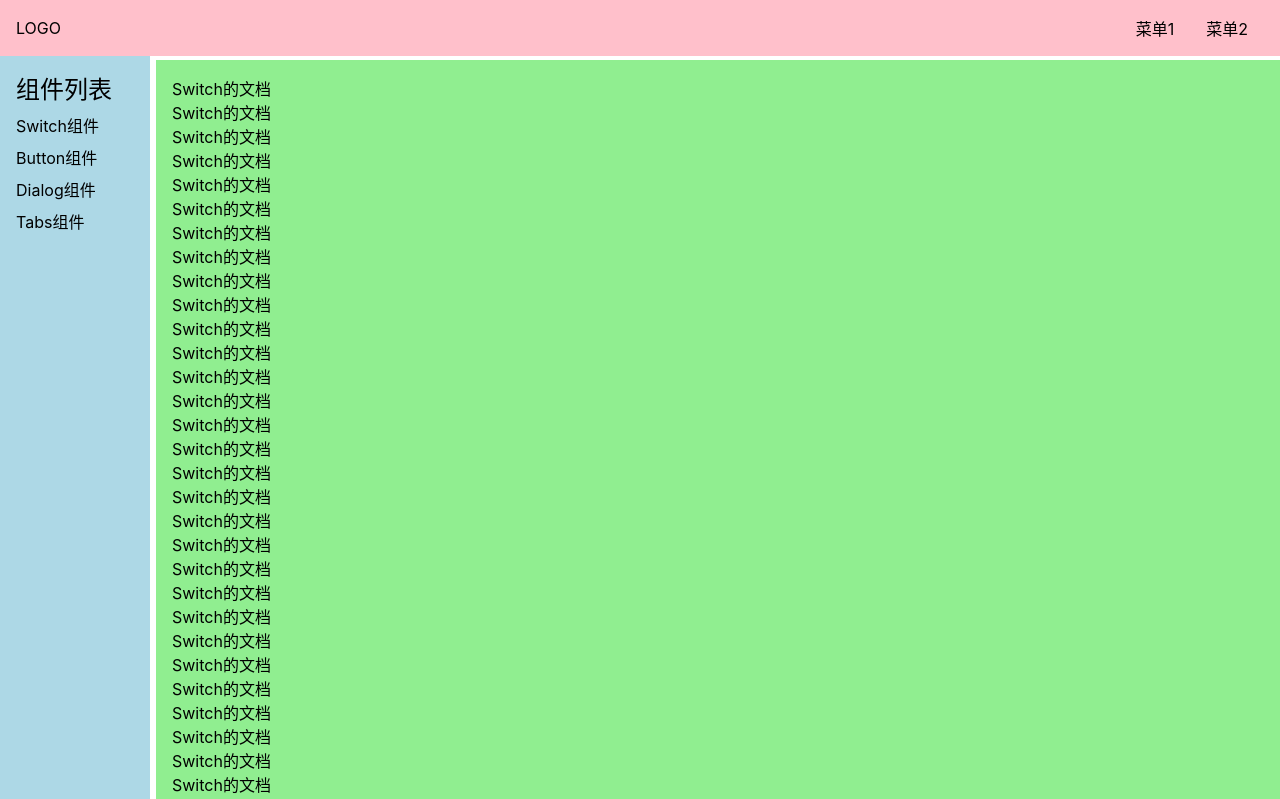
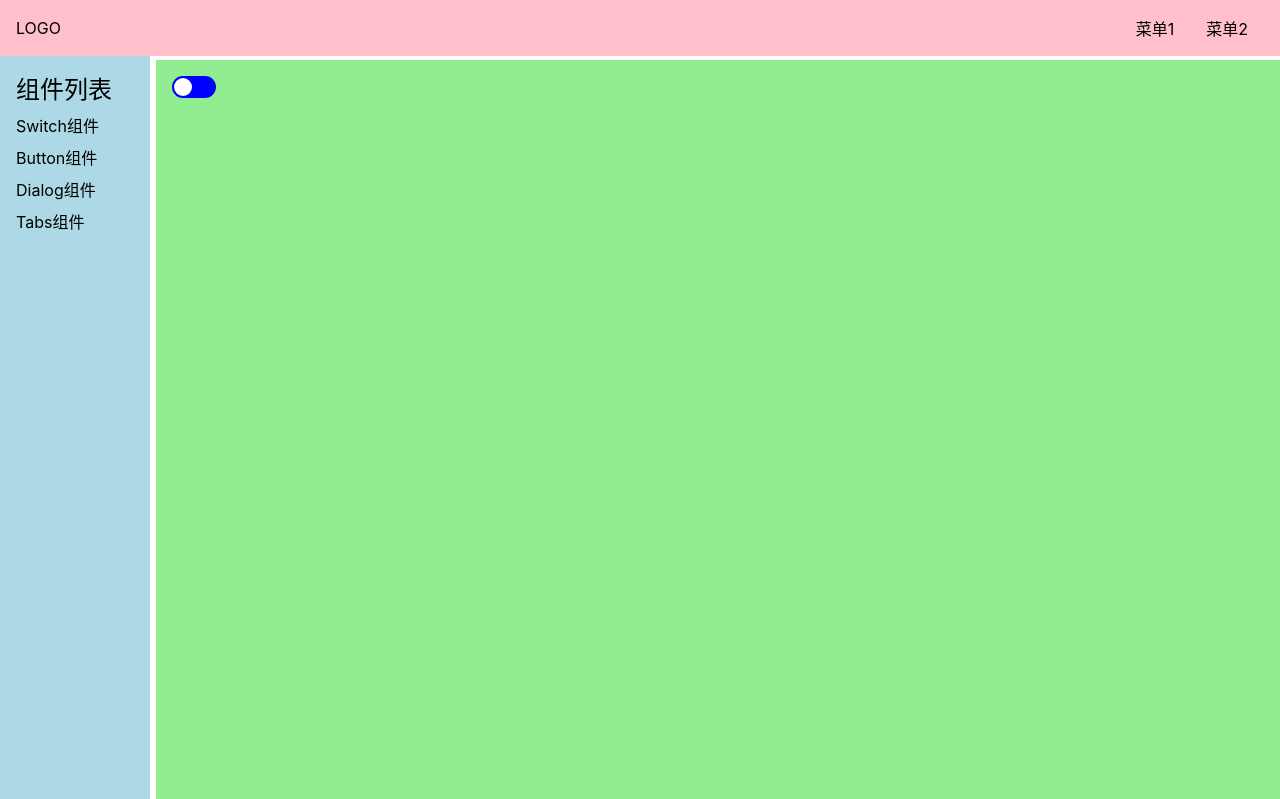
Before and after one commit to basd1995/PineUI-Vue3, a Vue app: page /#/doc/switch in a window 1280 px wide. Shown: the top 799 px of the page. Built offline with nearby package versions, Linux system fonts and the light colour scheme; the HTML template or start-up script is replaced by a standard one.

Commit message:
hover之后按钮右滚

```diff
--- a/src/components/Switch.vue
+++ /dev/null
@@ -1,114 +0,0 @@
-<template>
-  <div>
-    <p>Switch的文档</p>
-    <p>Switch的文档</p>
-    <p>Switch的文档</p>
-    <p>Switch的文档</p>
-    <p>Switch的文档</p>
-    <p>Switch的文档</p>
-    <p>Switch的文档</p>
-    <p>Switch的文档</p>
-    <p>Switch的文档</p>
-    <p>Switch的文档</p>
-    <p>Switch的文档</p>
-    <p>Switch的文档</p>
-    <p>Switch的文档</p>
-    <p>Switch的文档</p>
-    <p>Switch的文档</p>
-    <p>Switch的文档</p>
-    <p>Switch的文档</p>
-    <p>Switch的文档</p>
-    <p>Switch的文档</p>
-    <p>Switch的文档</p>
-    <p>Switch的文档</p>
-    <p>Switch的文档</p>
-    <p>Switch的文档</p>
-    <p>Switch的文档</p>
-    <p>Switch的文档</p>
-    <p>Switch的文档</p>
-    <p>Switch的文档</p>
-    <p>Switch的文档</p>
-    <p>Switch的文档</p>
-    <p>Switch的文档</p>
-    <p>Switch的文档</p>
-    <p>Switch的文档</p>
-    <p>Switch的文档</p>
-    <p>Switch的文档</p>
-    <p>Switch的文档</p>
-    <p>Switch的文档</p>
-    <p>Switch的文档</p>
-    <p>Switch的文档</p>
-    <p>Switch的文档</p>
-    <p>Switch的文档</p>
-    <p>Switch的文档</p>
-    <p>Switch的文档</p>
-    <p>Switch的文档</p>
-    <p>Switch的文档</p>
-    <p>Switch的文档</p>
-    <p>Switch的文档</p>
-    <p>Switch的文档</p>
-    <p>Switch的文档</p>
-    <p>Switch的文档</p>
-    <p>Switch的文档</p>
-    <p>Switch的文档</p>
-    <p>Switch的文档</p>
-    <p>Switch的文档</p>
-    <p>Switch的文档</p>
-    <p>Switch的文档</p>
-    <p>Switch的文档</p>
-    <p>Switch的文档</p>
-    <p>Switch的文档</p>
-    <p>Switch的文档</p>
-    <p>Switch的文档</p>
-    <p>Switch的文档</p>
-    <p>Switch的文档</p>
-    <p>Switch的文档</p>
-    <p>Switch的文档</p>
-    <p>Switch的文档</p>
-    <p>Switch的文档</p>
-    <p>Switch的文档</p>
-    <p>Switch的文档</p>
-    <p>Switch的文档</p>
-    <p>Switch的文档</p>
-    <p>Switch的文档</p>
-    <p>Switch的文档</p>
-    <p>Switch的文档</p>
-    <p>Switch的文档</p>
-    <p>Switch的文档</p>
-    <p>Switch的文档</p>
-    <p>Switch的文档</p>
-    <p>Switch的文档</p>
-    <p>Switch的文档</p>
-    <p>Switch的文档</p>
-    <p>Switch的文档</p>
-    <p>Switch的文档</p>
-    <p>Switch的文档</p>
-    <p>Switch的文档</p>
-    <p>Switch的文档</p>
-    <p>Switch的文档</p>
-    <p>Switch的文档</p>
-    <p>Switch的文档</p>
-    <p>Switch的文档</p>
-    <p>Switch的文档</p>
-    <p>Switch的文档</p>
-    <p>Switch的文档</p>
-    <p>Switch的文档</p>
-    <p>Switch的文档</p>
-    <p>Switch的文档</p>
-    <p>Switch的文档</p>
-    <p>Switch的文档</p>
-    <p>Switch的文档</p>
-    <p>Switch的文档</p>
-    <p>Switch的文档</p>
-  </div>
-</template>
-
-<script>
-export default {
-
-}
-</script>
-
-<style>
-
-</style>
--- /dev/null
+++ b/src/components/SwitchDemo.vue
@@ -0,0 +1,18 @@
+<template>
+  <div>
+    <Switch />
+  </div>
+</template>
+
+<script lang="ts">
+import Switch from '../lib/Siwtch.vue'
+export default {
+  components: {
+    Switch
+  }
+}
+</script>
+
+<style>
+
+</style>
--- /dev/null
+++ b/src/lib/Siwtch.vue
@@ -0,0 +1,35 @@
+<template>
+  <button><span></span></button>
+</template>
+
+<script>
+export default {
+
+}
+</script>
+
+<style lang="scss" scoped>
+  $h: 22px;
+  $h2: $h - 4px;
+  button{
+    height: $h;
+    width: $h*2;
+    border: none;
+    background: blue;
+    border-radius: $h/2;
+    position: relative;
+    outline: none;
+  }
+  span{
+    position: absolute;
+    top: 2px;
+    left: 2px;
+    height: $h2;
+    width: $h2;
+    background:white;
+    border-radius: $h2 / 2;
+  }
+  button:hover > span {
+    left: calc(100% - #{$h2} - 2px);
+  }
+</style>
```
Also changed, not shown: src/router.ts (+4 -4 lines), src/components/ButtonDemo.vue (renamed from src/components/Button.vue), src/components/DialogDemo.vue (renamed from src/components/Dialog.vue), src/components/TabsDemo.vue (renamed from src/components/Tabs.vue).
